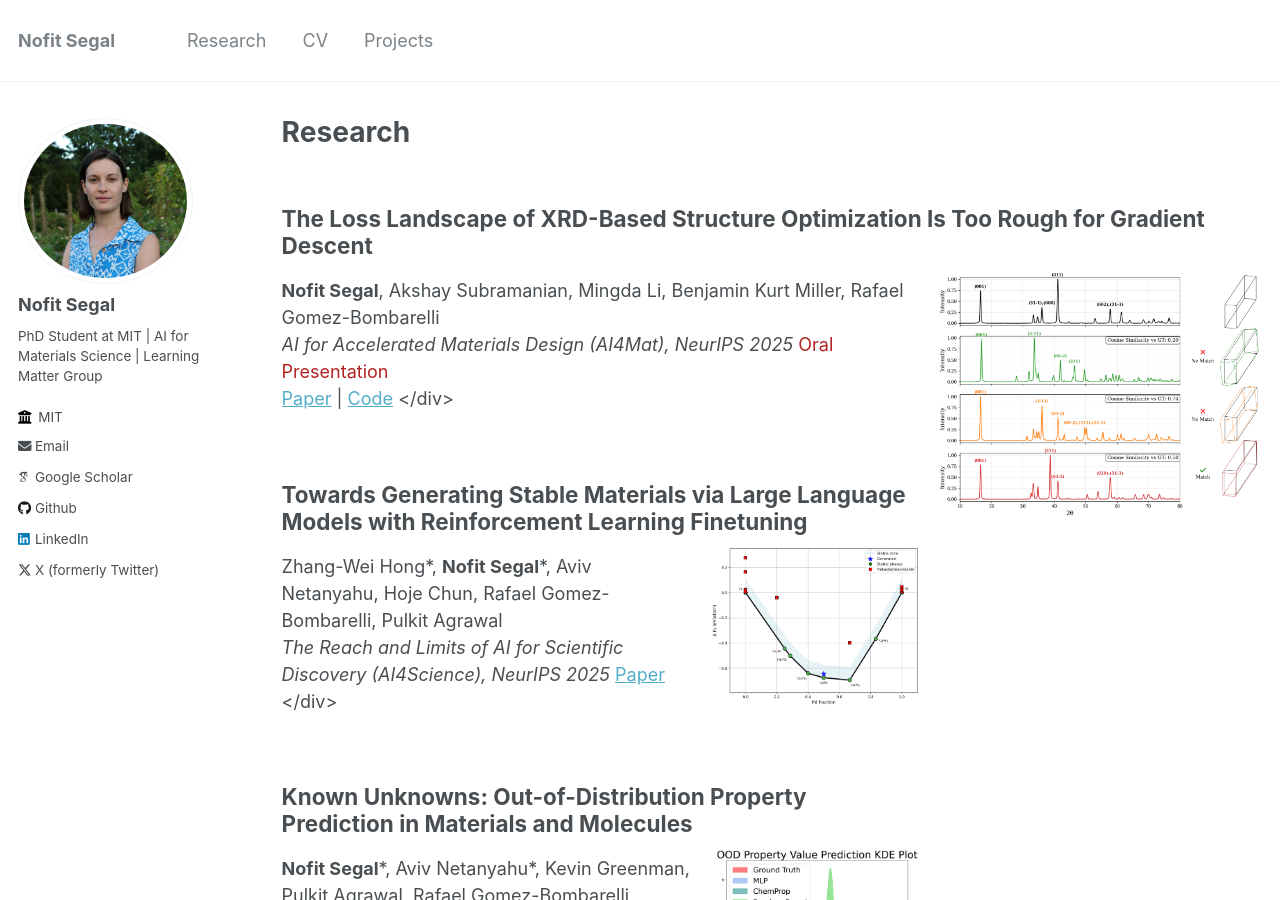
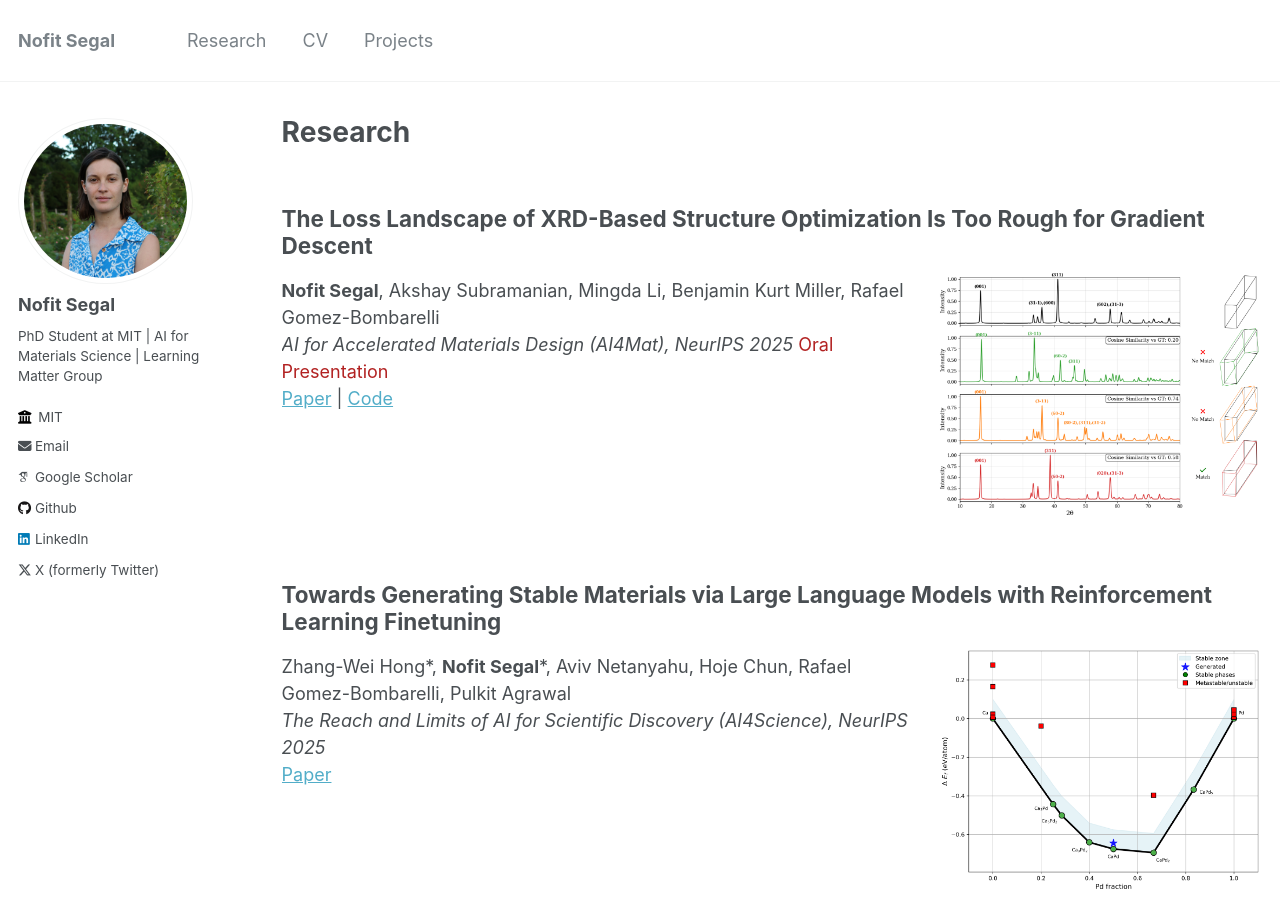
Before and after one commit to nofitsegal/nofitsegal.github.io, a Jekyll site: the page built from _pages/research.md, in a window 1280 px wide and 900 px high. Built offline with Jekyll 4.4.1, drawn with Linux system fonts in a browser that asks for light colours; some web fonts are replaced.

Commit message:
fix links

```diff
--- a/_pages/research.md
+++ b/_pages/research.md
@@ -16,15 +16,15 @@ author_profile: true
   <img src="../images/XRD-GD/Na3MnCoNi06_xrd_agr.png" style="float:right; width:33%; margin-left:1em; margin-bottom:0.5em;">
   <p><strong>Nofit Segal</strong>, Akshay Subramanian, Mingda Li, Benjamin Kurt Miller, Rafael Gomez-Bombarelli<br>
   <em>AI for Accelerated Materials Design (AI4Mat), NeurIPS 2025</em> <span style="color:firebrick;">Oral Presentation</span><br>
-  <a href="https://arxiv.org/abs/2512.04036">Paper</a> | <a href="https://github.com/learningmatter-mit/XRD-GD">Code</a>
+  <a href="https://arxiv.org/abs/2512.04036">Paper</a> | <a href="https://github.com/learningmatter-mit/XRD-GD">Code</a></p>
 </div>
 
 <div style="overflow:auto; margin-bottom:0.5em;">
   <h2>Towards Generating Stable Materials via Large Language Models with Reinforcement Learning Finetuning</h2>
   <img src="../images/RL-Mat/binary_phase_diagram_Ca_Pd.png" style="float:right; width:33%; margin-left:1em; margin-bottom:0.5em;">
   <p>Zhang-Wei Hong*, <strong>Nofit Segal</strong>*, Aviv Netanyahu, Hoje Chun, Rafael Gomez-Bombarelli, Pulkit Agrawal<br>
-  <em>The Reach and Limits of AI for Scientific Discovery (AI4Science), NeurIPS 2025</em>
-  <a href="https://openreview.net/pdf?id=Hkr2OfTjAc">Paper</a>
+  <em>The Reach and Limits of AI for Scientific Discovery (AI4Science), NeurIPS 2025</em><br>
+  <a href="https://openreview.net/pdf?id=Hkr2OfTjAc">Paper</a></p>
 </div>
 
 <div style="overflow:auto; margin-bottom:0.5em;">
```
